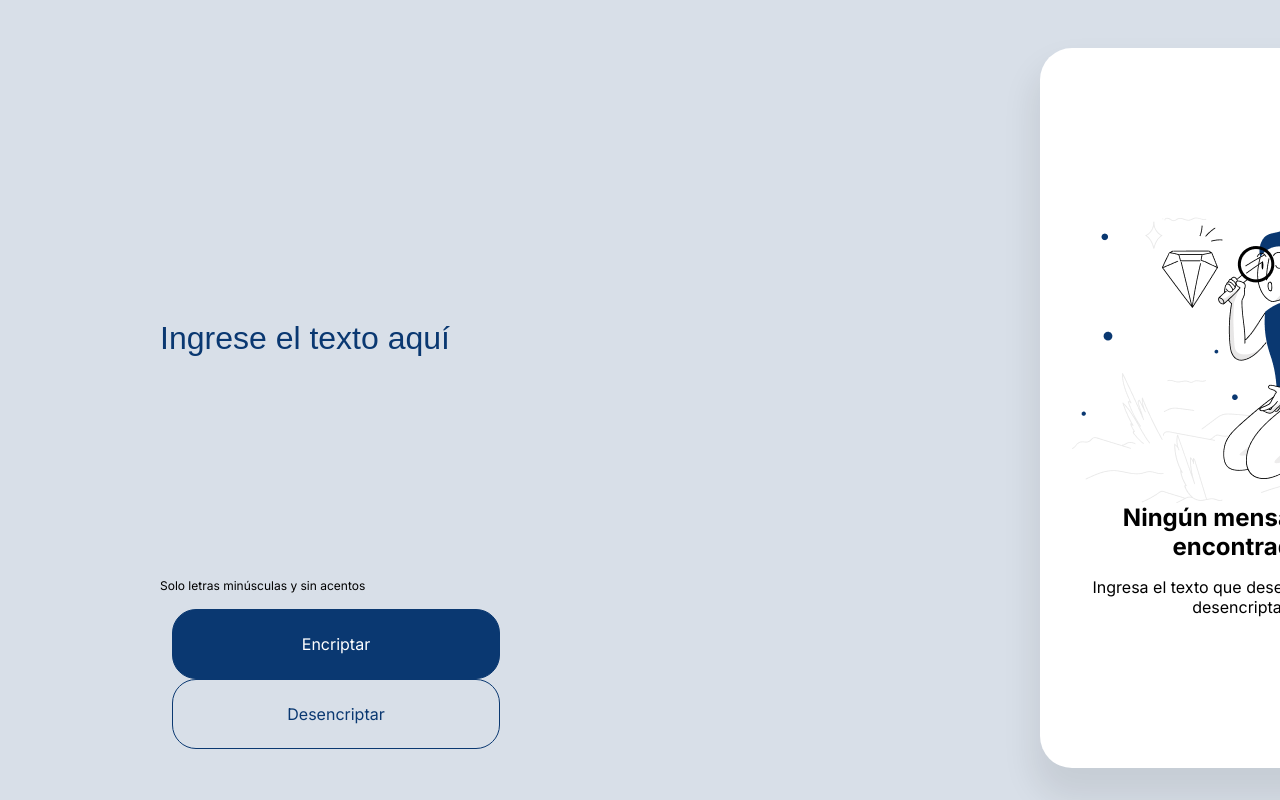
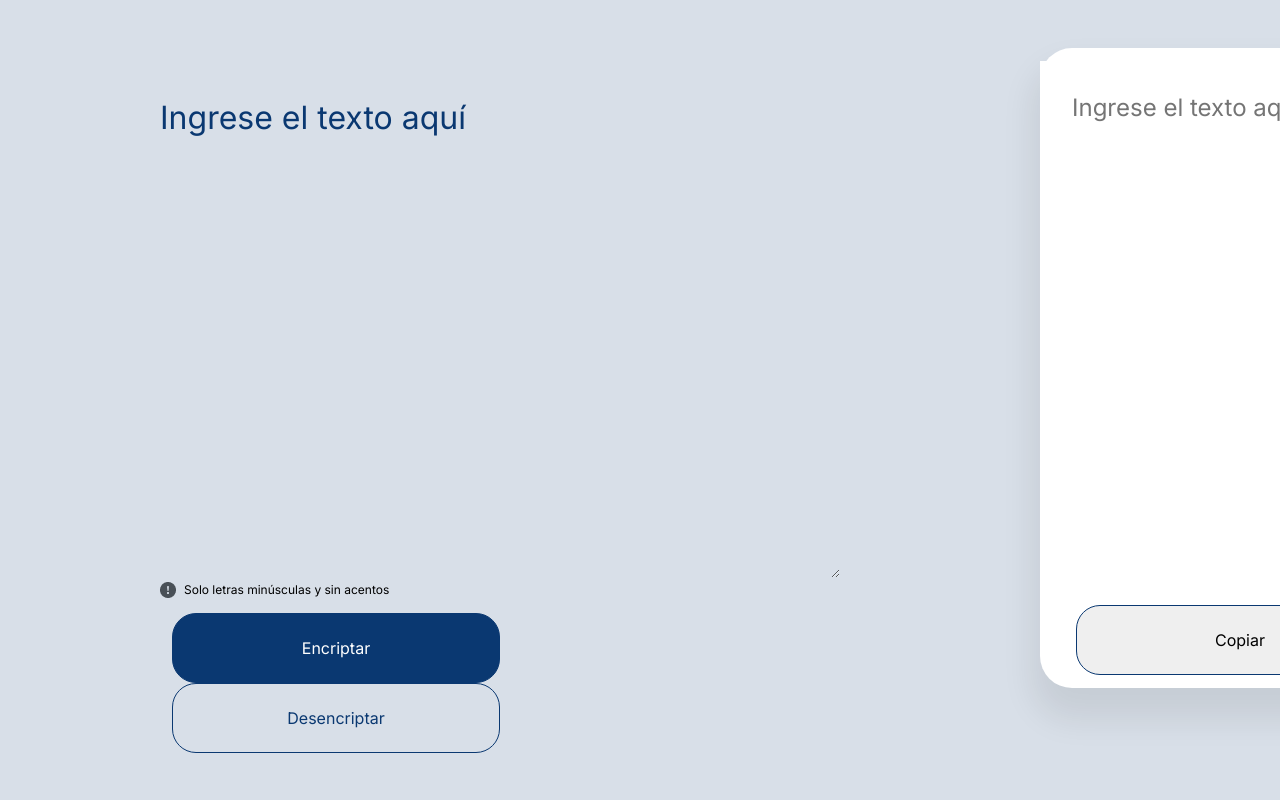
Before and after one commit to mbalbarrey/encriptador-de-texto, a plain HTML site: page index.html in a window 1280 px wide. Shown: the top 800 px of the page. Drawn offline with Linux system fonts and the light colour scheme.

Commit message:
Responsive tablet

```diff
--- a/index.html
+++ b/index.html
@@ -15,16 +15,23 @@
             <img src="./images/logo.png" alt="Logotipo de Alura">
         </div>
         <div class="encriptador-entrada">
-            <input class="encriptador-entrada-input" type="text" id="entrada" value="Ingrese el texto aquí">
-            <p>Solo letras minúsculas y sin acentos</p>
-            <button id="encriptar" class="btn btn-encriptar">Encriptar</button>
-            <button id="desencriptar" class="btn btn-desencriptar">Desencriptar</button>
+            <textarea class="encriptador-entrada-input" type="text" id="entrada" placeholder="Ingrese el texto aquí"></textarea>
+            <div class="texto-advertencia">
+                <img src="./images/icon-advertencia.png" alt="Icono de advertencia">
+                <p>Solo letras minúsculas y sin acentos</p>
+            </div>
+            <button id="encriptar" class="btn btn-encriptar" onclick="">Encriptar</button>
+            <button id="desencriptar" class="btn btn-desencriptar" onclick="">Desencriptar</button>
         </div>
         <div class="encriptador-salida">
-            <div class="mensaje-no-encontrado">
+            <div style="display:none" class="mensaje-no-encontrado">
                 <img src="./images/muneco.png" alt="">
                 <h1>Ningún mensaje fue encontrado</h1>
                 <p>Ingresa el texto que desees encriptar o desencriptar</p>
+            </div>
+            <div class="encriptador-salida-resultado">
+                <textarea class="encriptador-salida-resultado-texto" type="text" id="entrada" placeholder="Ingrese el texto aquí"></textarea>
+                <button id="desencriptar" class="btn btn-copiar" onclick="">Copiar</button>
             </div>
         </div>
     </div>
--- a/style.css
+++ b/style.css
@@ -42,15 +42,18 @@ body{
     height: 60vh;
     background-color: #D8DFE8;
     border: none;
-
+    font-family: "Inter", sans-serif;
     font-size: 32px;
     color: #0A3871;
     text-align: left;
 }
 
+.encriptador-entrada-input::placeholder{
+    color: #0A3871;
+}
+
 .encriptador-entrada-input:focus-visible{
-    border: none !important;
-    box-shadow: none !important;
+    outline: none;
 }
 
 .encriptador-salida{
@@ -59,11 +62,31 @@ body{
     justify-content: center;
     background-color: white;
     width: 400px;
-    font-family: "Inter", sans-serif;
-    padding: 32px;
-    height: 90vh;
+    height: 80vh;
     border-radius: 32px;
     box-shadow: 0px 24px 32px 8px #00000014;
+}
+
+.encriptador-salida-resultado{
+    display: flex;
+    flex-direction: column;
+    justify-content: center;
+    align-items: center;
+}
+
+.encriptador-salida-resultado-texto{
+    width: 336px;
+    height: 60vh;
+    padding: 32px;
+    border: none;
+    font-family: "Inter", sans-serif;
+    font-size: 24px;
+    color: #495057;
+    text-align: left;
+}
+
+.encriptador-salida-resultado-texto:focus-visible{
+    outline: none !important;
 }
 
 .mensaje-no-encontrado{
@@ -83,6 +106,16 @@ body{
     margin-top: 16px;
     font-size: 16px;
     font-family: "Inter", sans-serif;
+}
+
+.texto-advertencia{
+    display: flex;
+}
+
+.texto-advertencia img{
+    width: 16px;
+    height: 16px;
+    margin-right: 8px;
 }
 
 .btn{
@@ -105,3 +138,42 @@ body{
     color: #0A3871;
 
 }
+
+/*RESPONSIVE TABLET*/
+
+@media only screen and (max-width:820px)  {
+
+.contenedor{
+    flex-direction: column;
+    gap: 50px;
+}
+
+.encriptador-entrada-input{
+    height: 50vh;
+}
+
+.encriptador-salida{
+    width: 100%;
+}
+
+.mensaje-no-encontrado{
+    padding: 32px;
+}
+
+.encriptador-salida {
+    height: 100%;
+    width: 100%;
+}
+
+.mensaje-no-encontrado img{
+    display: none;
+}
+
+.encriptador-salida-resultado-texto{
+    width: 100%;
+}
+
+.btn-copiar{
+    padding: 32px;
+}
+}
```
Also changed, not shown: images/icon-advertencia.png (added).
